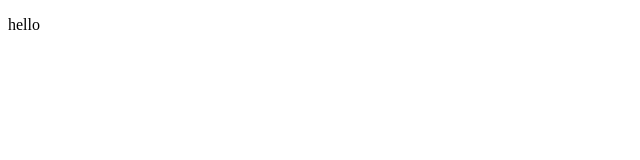
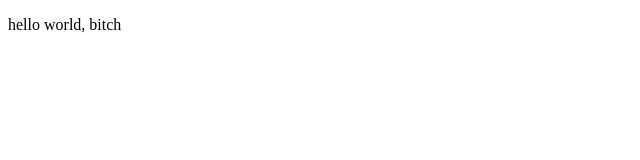
Before and after one commit to hakon2kodehode/test-branch, a plain HTML site: page index.html in a window 1280 px wide. Shown: the full height of the page, 0-640 px from the left. Drawn offline with Linux system fonts and the light colour scheme.

Commit message:
added world

```diff
--- a/index.html
+++ b/index.html
@@ -6,6 +6,6 @@
     <title>Document</title>
 </head>
 <body>
-    <p>hello</p>
+    <p>hello world, bitch</p>
 </body>
 </html>
```
